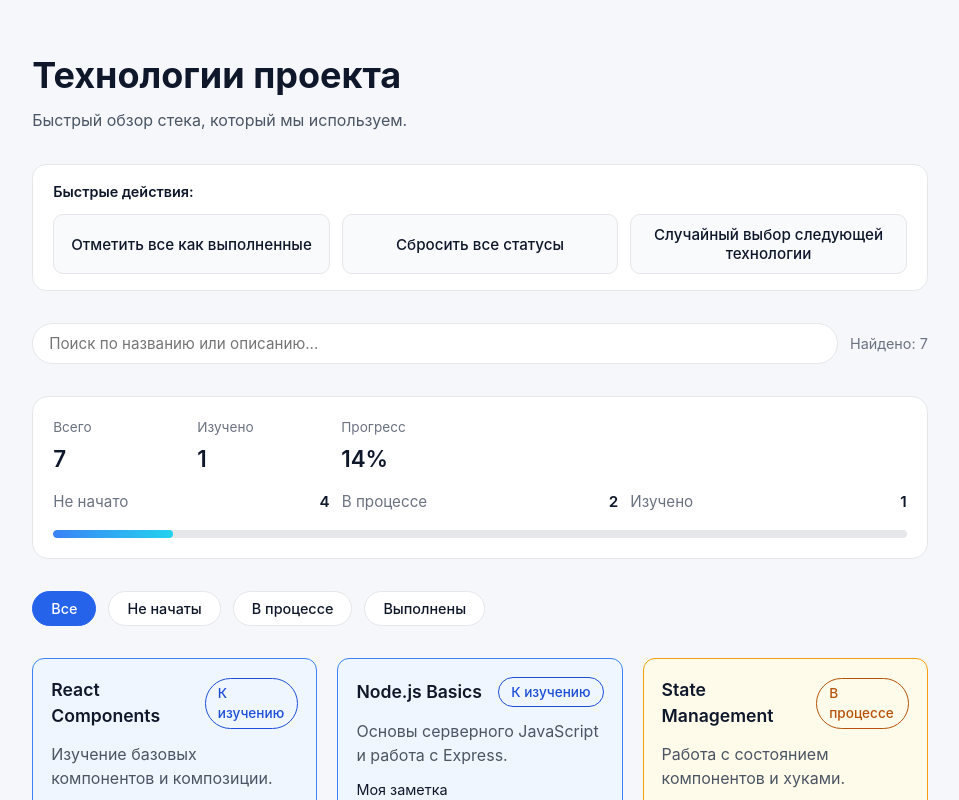
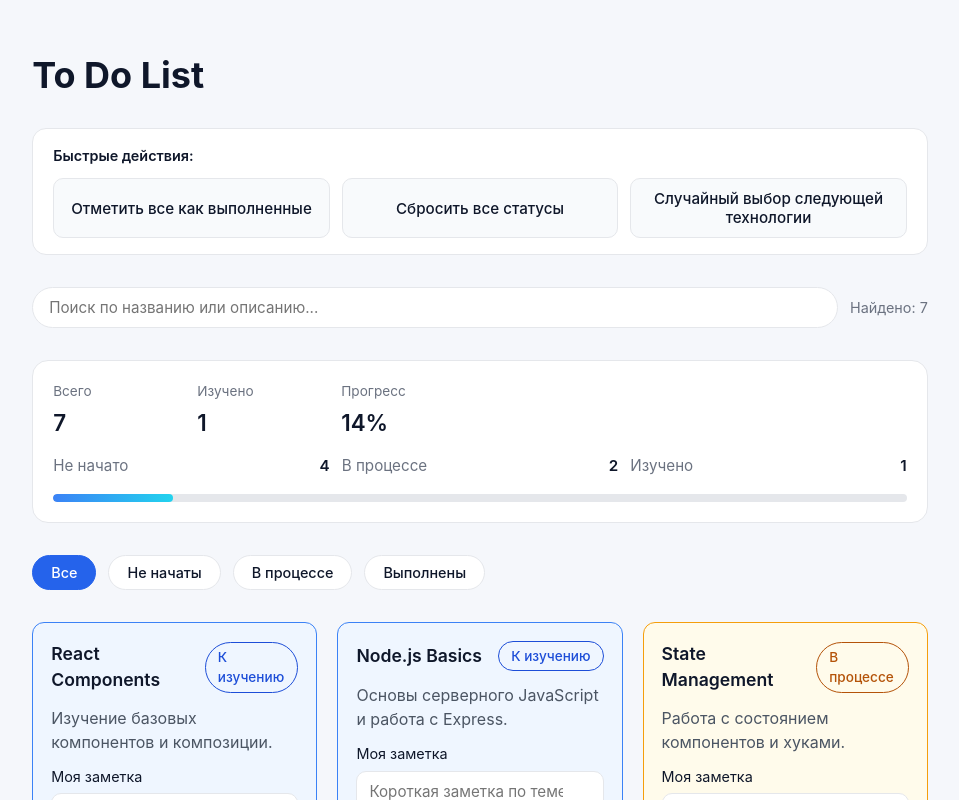
Before and after one commit to naabdykalykov/frontend-and-backend-practice, a React (Vite) app: page / in a window 1280 px wide. Shown: the top 800 px of the page, without its empty margins (160-1119 px from the left). Built offline with nearby package versions, Linux system fonts and the light colour scheme.

Commit message:
update step 9

```diff
--- a/src/App.jsx
+++ b/src/App.jsx
@@ -58,8 +58,7 @@ function App() {
   return (
     <main className="app">
       <header className="app__header">
-        <h1>Технологии проекта</h1>
-        <p>Быстрый обзор стека, который мы используем.</p>
+        <h1>To Do List</h1>
       </header>
 
       <QuickActions
```
